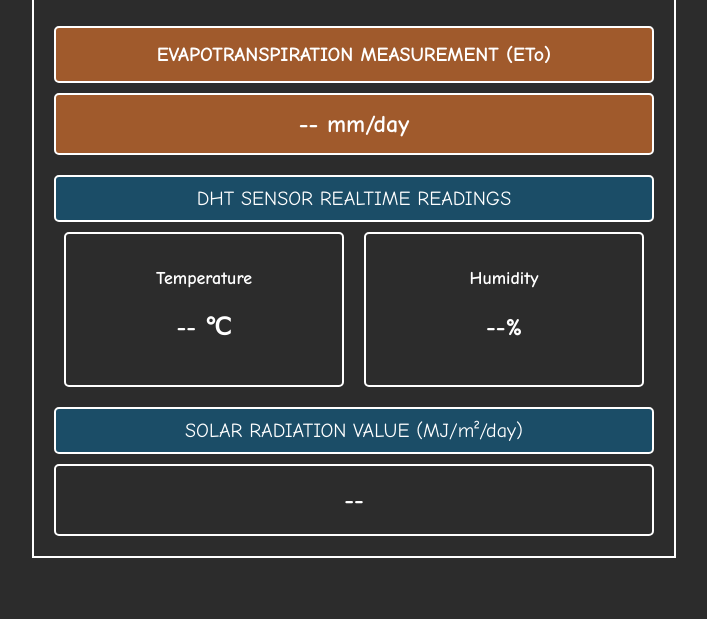
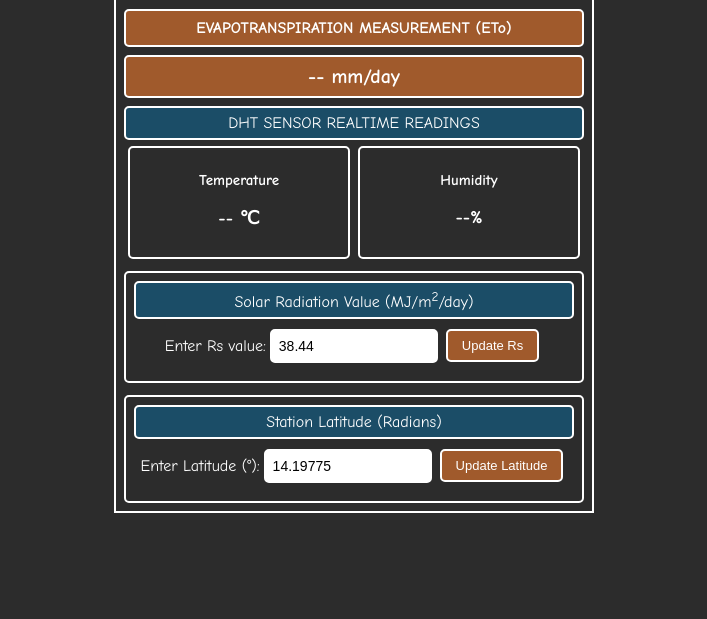
Before and after one commit to PortableEvapotranspirationDevice/eto-device.com, a plain HTML site: page index.html in a window 1280 px wide. Shown: the part 181-800 px from the top of the page, without its empty margins (286-993 px from the left). Drawn offline with Linux system fonts and the light colour scheme; no server answers.

Commit message:
Update index.html

```diff
--- a/index.html
+++ b/index.html
@@ -15,58 +15,49 @@
     flex-direction: column;
     justify-content: center;
     align-items: center;
-      height: 100vh;
+    min-height: 100vh;
   }
 
   .container {
     text-align: center;
     border: 2px solid white;
-      padding: 20px;
-      width: 90%;
-      max-width: 600px;
+    padding: 8px;
+    width: 95%;
+    max-width: 480px;
+    box-sizing: border-box;
   }
 
   .heading {
-      font-size: 30px;
+    font-size: 20px;
     font-weight: bold;
-      margin-bottom: 30px;
+    margin-bottom: 12px;
     border: 2px solid white;
-      padding: 10px;
-      display: inline-block;
+    padding: 6px;
   }
 
-    .eto-title {
+  .eto-title, .eto-value {
     background-color: #A05A2C;
-      padding: 15px;
+    padding: 8px;
     border-radius: 5px;
-      margin-bottom: 10px;
+    margin-bottom: 8px;
     border: 2px solid white;
   }
 
   .eto-title h2 {
-      font-size: 20px;
+    font-size: 16px;
     margin: 0;
   }
 
-    .eto-value {
-      background-color: #A05A2C;
-      padding: 15px;
-      border-radius: 5px;
-      margin-bottom: 10px;
-      border: 2px solid white;
-    }
-
   .eto-value p {
-      font-size: 24px;
+    font-size: 20px;
     font-weight: bold;
     margin: 0;
   }
 
-    .section-header {
-      font-size: 20px;
-      margin-top: 20px;
-      margin-bottom: 10px;
-      padding: 10px;
+  .sensor-header {
+    font-size: 16px;
+    margin-bottom: 6px;
+    padding: 6px;
     background-color: #1B4D67;
     border: 2px solid white;
     border-radius: 5px;
@@ -76,47 +67,63 @@
     display: flex;
     justify-content: space-between;
     width: 100%;
-      margin-top: 10px;
+    margin-top: 6px;
   }
 
   .sensor-box {
     background-color: #2C2C2C;
-      padding: 20px;
+    padding: 10px;
     border-radius: 5px;
     text-align: center;
     border: 2px solid white;
     flex: 1;
-      margin: 0 10px;
+    margin: 0 4px;
   }
 
   .sensor-box h2 {
-      font-size: 18px;
-      margin-bottom: 10px;
+    font-size: 15px;
+    margin-bottom: 4px;
   }
 
   .sensor-box p {
-      font-size: 24px;
+    font-size: 18px;
     font-weight: bold;
   }
 
-    .rs-value-box {
+  .customize-rs-section {
+    margin-top: 12px;
+    padding: 8px;
     background-color: #2C2C2C;
-      padding: 20px;
     border-radius: 5px;
-      text-align: center;
     border: 2px solid white;
-      margin-top: 10px;
   }
 
-    .rs-value-box h2 {
-      font-size: 18px;
-      margin-bottom: 10px;
+  .input-container {
+    display: flex;
+    justify-content: center;
+    align-items: center;
+    margin-bottom: 6px;
+    flex-wrap: wrap;
   }
 
-    .rs-value-box p {
-      font-size: 24px;
-      font-weight: bold;
-      margin: 0;
+  .input-container input {
+    margin: 4px;
+    padding: 7px;
+    font-size: 14px;
+    border-radius: 5px;
+    border: 2px solid white;
+    width: 150px;
+  }
+
+  .input-container button {
+    padding: 7px 14px;
+    font-size: 13px;
+    background-color: #A05A2C;
+    border: 2px solid white;
+    color: white;
+    cursor: pointer;
+    border-radius: 5px;
+    margin: 4px;
   }
 
   @media (max-width: 500px) {
@@ -124,8 +131,17 @@
       flex-direction: column;
       align-items: center;
     }
+
     .sensor-box {
-        margin-bottom: 10px;
+      margin-bottom: 6px;
+      width: 100%;
+    }
+
+    .input-container {
+      flex-direction: column;
+    }
+
+    .input-container input {
       width: 100%;
     }
   }
@@ -133,18 +149,23 @@
 </head>
 <body>
   <div class="container">
+    <!-- Main Heading -->
     <div class="heading">IoT-BASED PORTABLE EVAPOTRANSPIRATION SYSTEM</div>
 
+    <!-- ETo Title Section -->
     <div class="eto-title">
       <h2>EVAPOTRANSPIRATION MEASUREMENT (ETo)</h2>
     </div>
 
+    <!-- ETo Value Section -->
     <div class="eto-value">
       <p id="eto">-- mm/day</p>
     </div>
 
-    <div class="section-header">DHT SENSOR REALTIME READINGS</div>
+    <!-- Sensor Data Header -->
+    <div class="sensor-header">DHT SENSOR REALTIME READINGS</div>
 
+    <!-- Sensor Data Section -->
     <div class="sensor-container">
       <div class="sensor-box">
         <h2>Temperature</h2>
@@ -156,14 +177,28 @@
       </div>
     </div>
 
-    <div class="section-header">SOLAR RADIATION VALUE (MJ/m²/day)</div>
-
-    <div class="rs-value-box">
-      <p id="rs">--</p>
+    <!-- Customize Rs Value Section -->
+    <div class="customize-rs-section">
+      <div class="sensor-header">Solar Radiation Value (MJ/m<sup>2</sup>/day)</div>
+      <div class="input-container">
+        <label for="customRs">Enter Rs value:</label>
+        <input type="number" id="customRs" value="38.44" step="0.01" />
+        <button onclick="updateRs()">Update Rs</button>
       </div>
     </div>
 
-  <!-- Firebase scripts -->
+    <!-- Customize Latitude Section -->
+    <div class="customize-rs-section">
+      <div class="sensor-header">Station Latitude (Radians)</div>
+      <div class="input-container">
+        <label for="customLat">Enter Latitude (°):</label>
+        <input type="number" id="customLat" value="14.19775" step="0.00001" />
+        <button onclick="updateLatitude()">Update Latitude</button>
+      </div>
+    </div>
+  </div>
+
+  <!-- Firebase v8 -->
   <script src="https://www.gstatic.com/firebasejs/8.6.8/firebase-app.js"></script>
   <script src="https://www.gstatic.com/firebasejs/8.6.8/firebase-database.js"></script>
 
@@ -180,63 +215,60 @@
 
     firebase.initializeApp(firebaseConfig);
 
-    const database = firebase.database();
-    const dataRef1 = database.ref('DHT_11/Humidity');
-    const dataRef2 = database.ref('DHT_11/Temperature');
-
+    var database = firebase.database();
+    var dataRef1 = database.ref('DHT_11/Humidity');
+    var dataRef2 = database.ref('DHT_11/Temperature');
+    let Rs = 38.44; // default Rs
+    let latRad = 14.19775 * (Math.PI / 180); // default latitude
     let Tmax = -Infinity, Tmin = Infinity;
 
-    const dailyRsValues = {
-      "May-24": 38.35651, "May-25": 38.34594, "May-26": 38.33519, "May-27": 38.3243,
-      "May-28": 38.31331, "May-29": 38.30225, "May-30": 38.29116, "May-31": 38.28007,
-      "Jun-01": 38.26902, "Jun-02": 38.25803, "Jun-03": 38.24714, "Jun-04": 38.23638,
-      "Jun-05": 38.22578, "Jun-06": 38.21536, "Jun-07": 38.20515, "Jun-08": 38.19517,
-      "Jun-09": 38.18546, "Jun-10": 38.17601, "Jun-11": 38.16687, "Jun-12": 38.15805,
-      "Jun-13": 38.14955, "Jun-14": 38.14141, "Jun-15": 38.13363, "Jun-16": 38.12623,
-      "Jun-17": 38.11921, "Jun-18": 38.11258, "Jun-19": 38.10636, "Jun-20": 38.10054,
-      "Jun-21": 38.09015, "Jun-22": 38.09015, "Jun-23": 38.08557, "Jun-24": 38.08141
-    };
-
-    function getTodayKey() {
-      const now = new Date();
-      const month = now.toLocaleString('default', { month: 'short' });
-      const day = now.getDate().toString().padStart(2, '0');
-      return `${month}-${day}`;
-    }
-
-    function calculateETo() {
-      const RH = parseFloat(document.getElementById('humidity').innerHTML) || 0;
-      const Tmean = (Tmax + Tmin) / 2 || 0;
-      const latRad = 14.19775 * (Math.PI / 180); // Latitude in radians
-
-      const todayKey = getTodayKey();
-      const Rs = dailyRsValues[todayKey] || 38.44009;
-
-      // Update Rs display
-      document.getElementById('rs').textContent = Rs.toFixed(5);
-
-      const term1 = 0.0393 * Rs * Math.sqrt(Tmean + 9.5);
-      const term2 = 0.19 * Math.pow(Rs, 0.6) * Math.pow(latRad, 0.15);
-      const term3 = 0.078 * (Tmean + 20) * (1 - RH / 100);
-
-      const ETo = term1 - term2 + term3 - 4;
-
-      document.getElementById('eto').innerHTML = ETo.toFixed(2) + " mm/day";
-    }
-
     dataRef1.on('value', function(snapshot) {
-      const humi = snapshot.val();
+      var humi = snapshot.val();
       document.getElementById('humidity').innerHTML = humi + "%";
       calculateETo();
     });
 
     dataRef2.on('value', function(snapshot) {
-      const temp = snapshot.val();
+      var temp = snapshot.val();
       document.getElementById('temperature').innerHTML = temp + "&#8451;";
       Tmax = Math.max(Tmax, temp);
       Tmin = Math.min(Tmin, temp);
       calculateETo();
     });
+
+    function calculateETo() {
+      const RH = parseFloat(document.getElementById('humidity').innerHTML) || 0;
+      const Tmean = (Tmax + Tmin) / 2 || 0;
+
+      const term1 = 0.0393 * Rs * Math.sqrt(Tmean + 9.5);
+      const term2 = 0.19 * Math.pow(Rs, 0.6) * Math.pow(latRad, 0.15);
+      const term3 = 0.078 * (Tmean + 20) * (1 - RH / 100);
+      const ETo = term1 - term2 + term3 - 4; // subtract 4 as requested
+
+      document.getElementById('eto').innerHTML = ETo.toFixed(2) + " mm/day";
+    }
+
+    function updateRs() {
+      const inputRs = parseFloat(document.getElementById('customRs').value);
+      if (!isNaN(inputRs)) {
+        Rs = inputRs;
+        alert(`Rs value updated to ${Rs.toFixed(2)} MJ`);
+        calculateETo();
+      } else {
+        alert('Please enter a valid Rs value.');
+      }
+    }
+
+    function updateLatitude() {
+      const inputLat = parseFloat(document.getElementById('customLat').value);
+      if (!isNaN(inputLat)) {
+        latRad = inputLat * (Math.PI / 180);
+        alert(`Latitude updated to ${inputLat.toFixed(5)}°`);
+        calculateETo();
+      } else {
+        alert('Please enter a valid latitude.');
+      }
+    }
   </script>
 </body>
 </html>
```
Lines whose indentation alone changed are shown as unchanged.
